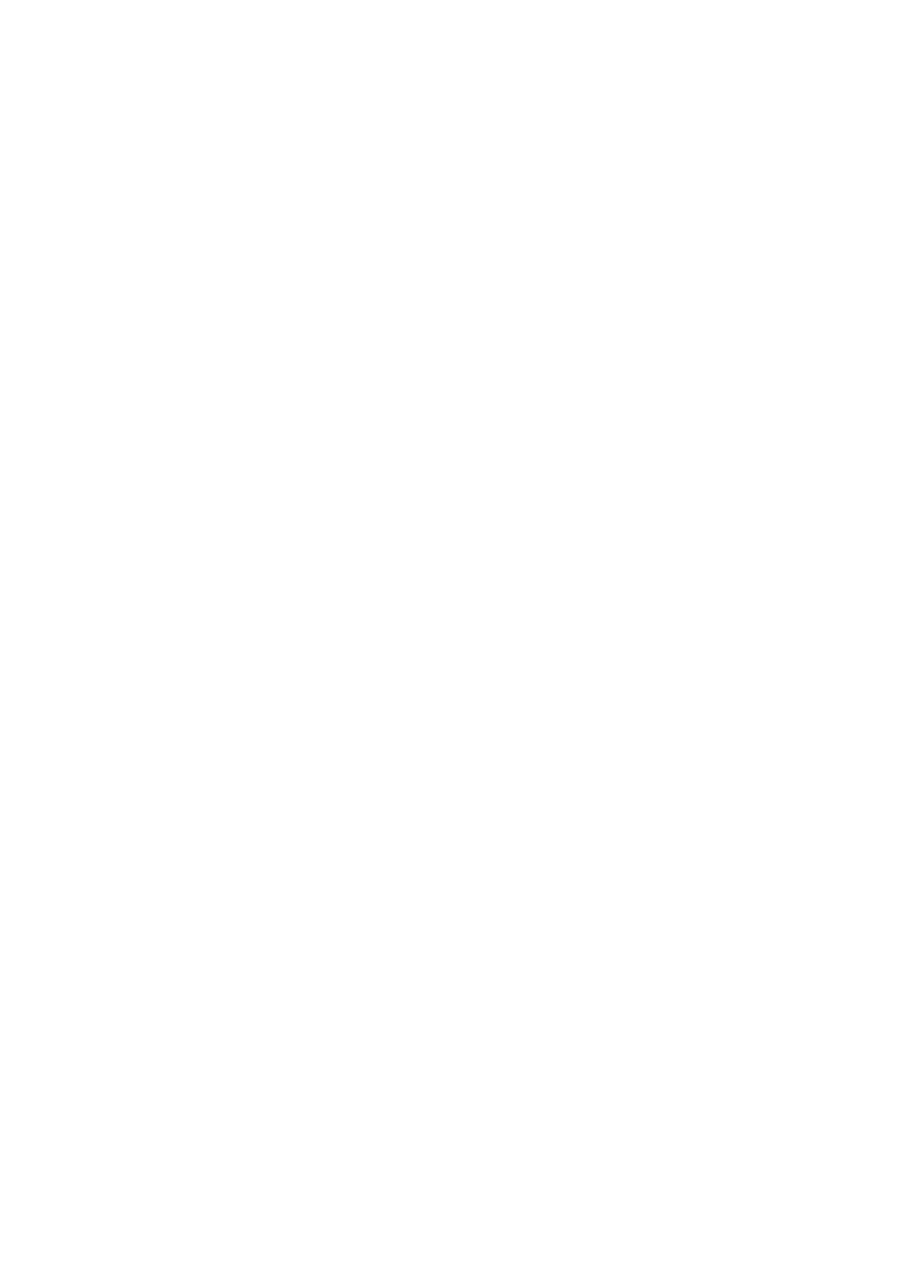
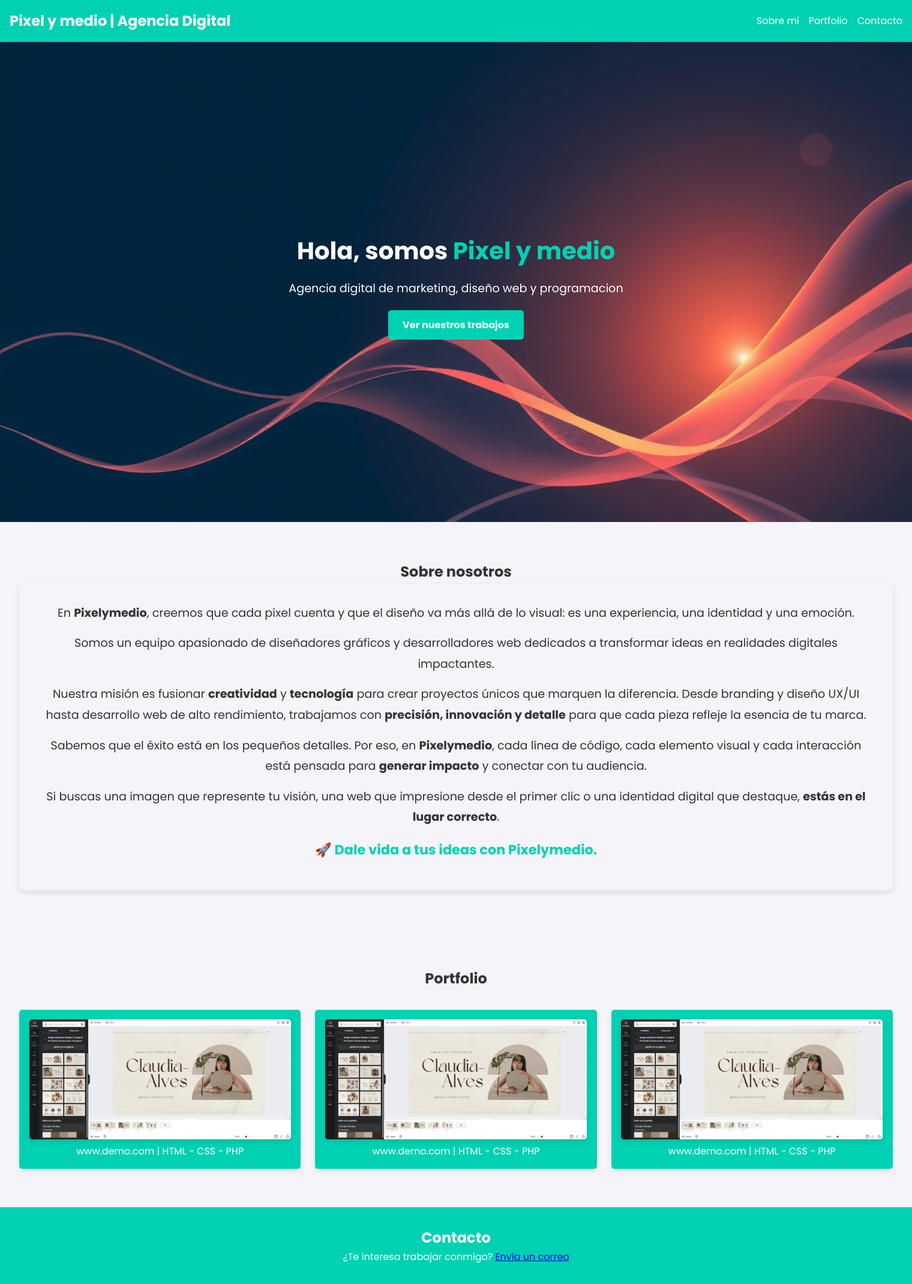
Before and after one commit to Andeecarfi2020/portfolio, a PHP site: page / in a window 1520 px wide. Before the commit the page is empty. Shown: the whole page at 60% size. Before the commit the page ends 800 px from the top, so only its background shows below. Run offline with PHP 8.4, Linux system fonts and the light colour scheme.

Commit message:
version 0.7

```diff
--- a/css/styles.css
+++ b/css/styles.css
@@ -0,0 +1,168 @@
+/* Reset básico */
+* {
+    margin: 0;
+    padding: 0;
+    box-sizing: border-box;
+}
+
+/* Fuentes y colores globales */
+body {
+    font-family: 'Poppins', sans-serif;
+    line-height: 1.6;
+    color: #333;
+    background-color: #f4f4f9;
+}
+
+/* Colores corporativos */
+:root {
+    --primary-color: #00d1b2;
+    --secondary-color: #00d1b2;
+    --accent-color: #f4f4f9;
+    --text-light: #ffffff;
+    --text-dark: #333333;
+}
+
+/* Header */
+header {
+    background: var(--primary-color);
+    padding: 1rem;
+    color: var(--text-light);
+    position: sticky;
+    top: 0;
+    z-index: 1000;
+}
+
+nav {
+    display: flex;
+    justify-content: space-between;
+    align-items: center;
+}
+
+.logo {
+    font-size: 1.5rem;
+    font-weight: 700;
+}
+
+.nav-links {
+    list-style: none;
+    display: flex;
+    gap: 1rem;
+}
+
+.nav-links a {
+    text-decoration: none;
+    color: var(--text-light);
+    font-weight: 500;
+    transition: color 0.3s;
+}
+
+.nav-links a:hover {
+    color: var(--secondary-color);
+}
+
+/* Hero Section */
+#hero {
+    height: 100vh;
+    background: url('../img/heroback.png') no-repeat center center/cover;
+    color: var(--text-light);
+    display: flex;
+    justify-content: center;
+    align-items: center;
+    text-align: center;
+    padding: 0 2rem;
+    position: relative;
+}
+
+.hero-content h1 {
+    font-size: 2.5rem;
+    margin-bottom: 1rem;
+}
+
+.hero-content span {
+    color: var(--secondary-color);
+}
+
+.hero-content p {
+    margin-bottom: 2rem;
+    font-size: 1.2rem;
+}
+
+.btn {
+    background: var(--secondary-color);
+    color: var(--text-light);
+    text-decoration: none;
+    padding: 0.8rem 1.5rem;
+    font-weight: 600;
+    border-radius: 5px;
+    transition: background 0.3s ease;
+}
+
+.btn:hover {
+    background: var(--primary-color);
+}
+
+/* Sections */
+section {
+    padding: 4rem 2rem;
+}
+
+#about, #portfolio {
+    background: var(--accent-color);
+    text-align: center;
+}
+
+.portfolio-grid {
+    display: grid;
+    grid-template-columns: repeat(3, 1fr);
+    gap: 1.5rem;
+    margin-top: 2rem;
+}
+
+.portfolio-item {
+    background: var(--primary-color);
+    color: var(--text-light);
+    padding: 1rem;
+    border-radius: 5px;
+    box-shadow: 0 4px 8px rgba(0, 0, 0, 0.1);
+    transition: transform 0.3s ease;
+}
+.portfolio-grid img {
+
+    height: 200px;
+    border-radius: 5px;
+    box-shadow: 0 4px 8px rgba(0, 0, 0, 0.1);}
+
+.portfolio-item:hover {
+    transform: scale(1.05);
+}
+
+/* Footer */
+footer {
+    background: var(--primary-color);
+    color: var(--text-light);
+    text-align: center;
+    padding: 2rem 1rem;
+}
+
+.about-container {
+    max-width: 5600px;
+    margin: 0 auto;
+    padding: 2rem;
+    background: var(--accent-color);
+    border-radius: 10px;
+    box-shadow: 0 4px 10px rgba(0, 0, 0, 0.1);
+    text-align: center;
+}
+
+.about-text {
+    font-size: 1.2rem;
+    color: var(--text-dark);
+    line-height: 1.8;
+    margin-bottom: 1rem;
+}
+
+.slogan {
+    font-size: 1.4rem;
+    font-weight: bold;
+    color: var(--primary-color);
+}
--- a/index.php
+++ b/index.php
@@ -1,11 +1,64 @@
 <!DOCTYPE html>
-<html lang="en">
+<html lang="es">
 <head>
     <meta charset="UTF-8">
     <meta name="viewport" content="width=device-width, initial-scale=1.0">
-    <title>Document</title>
+    <title>Portfolio - Andrés</title>
+    <link rel="stylesheet" href="css/styles.css">
+    <link href="https://fonts.googleapis.com/css2?family=Poppins:wght@300;400;700&display=swap" rel="stylesheet">
 </head>
 <body>
+    <header>
+        <nav>
+            <div class="logo">Pixel y medio | Agencia Digital</div>
+            <ul class="nav-links">
+                <li><a href="#about">Sobre mí</a></li>
+                <li><a href="#portfolio">Portfolio</a></li>
+                <li><a href="#contact">Contacto</a></li>
+            </ul>
+        </nav>
+    </header>
 
+    <section id="hero">
+        <div class="hero-content">
+            <h1>Hola, somos <span>Pixel y medio</span></h1>
+            <p>Agencia digital de marketing, diseño web y programacion</p>
+            <a href="#portfolio" class="btn">Ver nuestros trabajos</a>
+        </div>
+    </section>
+
+    <section id="about">
+        <h2>Sobre nosotros</h2>
+        <div class="about-container">
+    <p class="about-text">En <strong>Pixelymedio</strong>, creemos que cada píxel cuenta y que el diseño va más allá de lo visual: es una experiencia, una identidad y una emoción.</p>
+
+    <p class="about-text">Somos un equipo apasionado de diseñadores gráficos y desarrolladores web dedicados a transformar ideas en realidades digitales impactantes.</p>
+
+    <p class="about-text">Nuestra misión es fusionar <strong>creatividad</strong> y <strong>tecnología</strong> para crear proyectos únicos que marquen la diferencia. Desde branding y diseño UX/UI hasta desarrollo web de alto rendimiento, trabajamos con <strong>precisión, innovación y detalle</strong> para que cada pieza refleje la esencia de tu marca.</p>
+
+    <p class="about-text">Sabemos que el éxito está en los pequeños detalles. Por eso, en <strong>Pixelymedio</strong>, cada línea de código, cada elemento visual y cada interacción está pensada para <strong>generar impacto</strong> y conectar con tu audiencia.</p>
+
+    <p class="about-text">Si buscas una imagen que represente tu visión, una web que impresione desde el primer clic o una identidad digital que destaque, <strong>estás en el lugar correcto</strong>.</p>
+
+    <p class="about-text slogan">🚀 <strong>Dale vida a tus ideas con Pixelymedio.</strong></p>
+</div>
+    </section>
+
+    <section id="portfolio">
+        <h2>Portfolio</h2>
+        <div class="portfolio-grid">
+            <div class="portfolio-item"><img src="img/port1.jpg"alt="">
+        <p>www.demo.com | HTML - CSS - PHP</p></div>
+        <div class="portfolio-item"><img src="img/port1.jpg"alt="">
+        <p>www.demo.com | HTML - CSS - PHP</p></div>
+        <div class="portfolio-item"><img src="img/port1.jpg"alt="">
+        <p>www.demo.com | HTML - CSS - PHP</p></div>
+        </div>
+    </section>
+
+    <footer id="contact">
+        <h2>Contacto</h2>
+        <p>¿Te interesa trabajar conmigo? <a href="mailto:contacto@andres.com">Envía un correo</a></p>
+    </footer>
 </body>
 </html>
```
Also changed, not shown: script.js (added, +20 -0 lines), img/heroback.png (added), img/port1.jpg (added).
